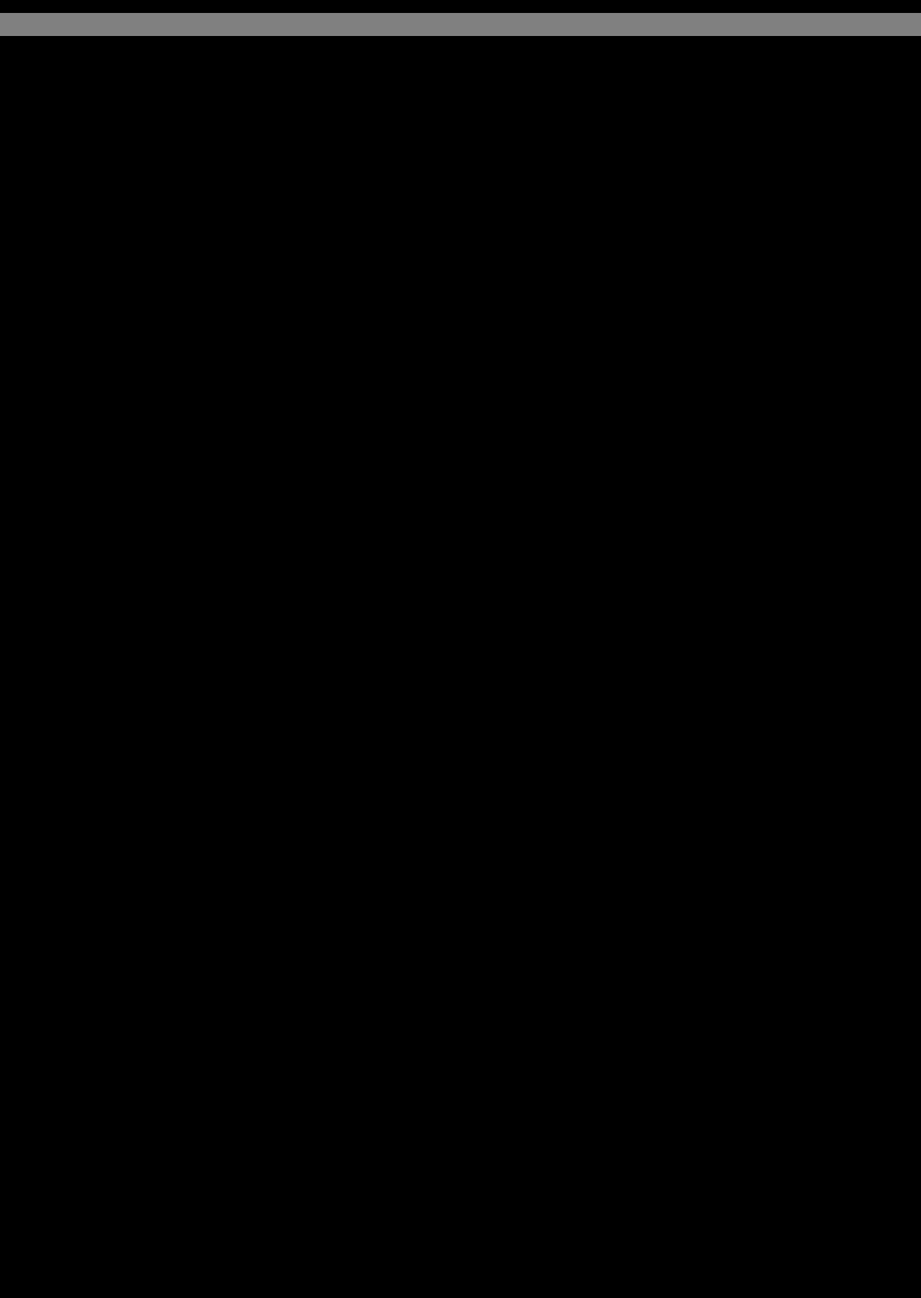
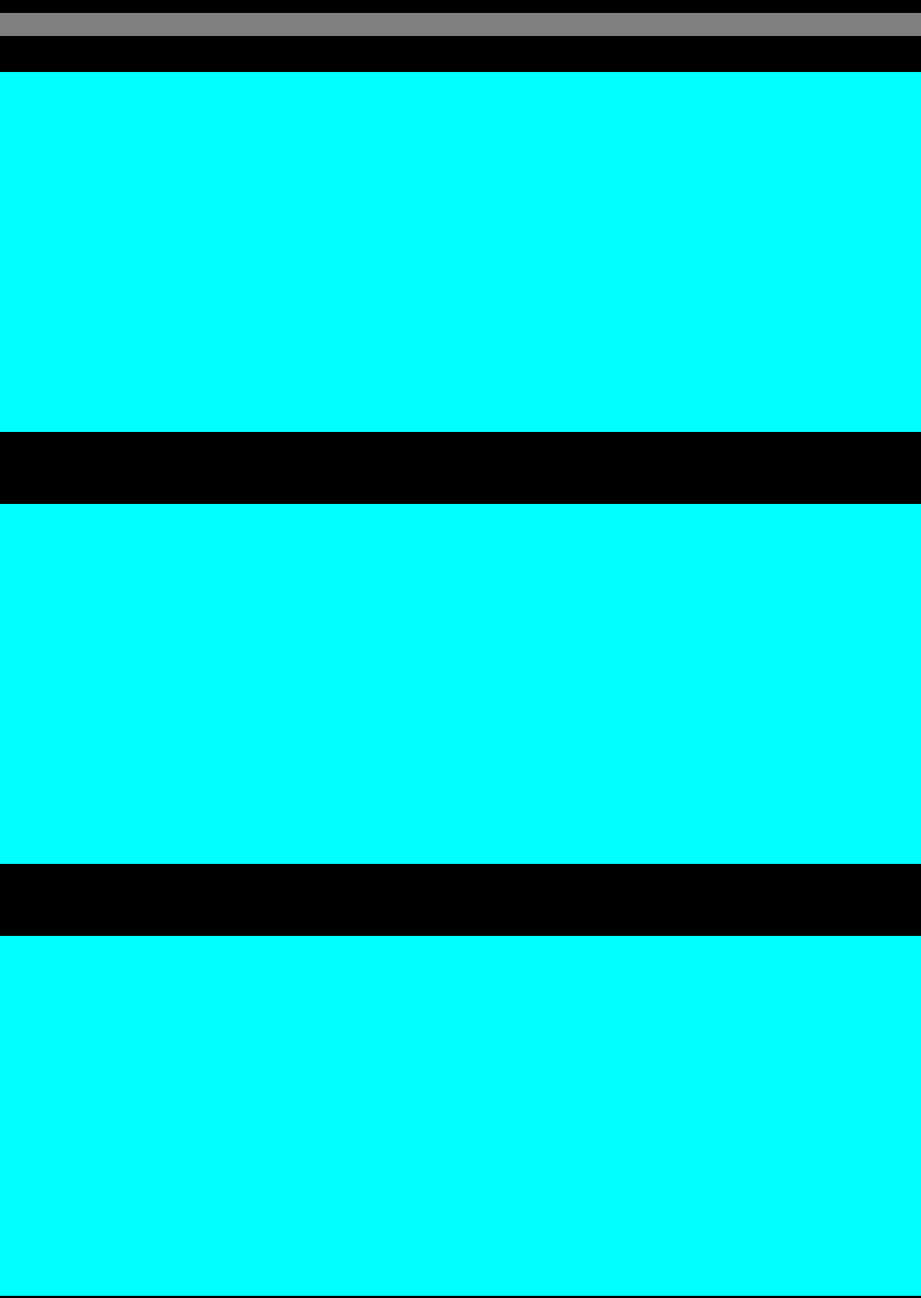
Before and after one commit to Nischith2004/Prasunet_WD_01, a plain HTML site: page index.html in a window 1280 px wide. Shown: the top 1803 px of the page at 72% size. Before the commit the page ends 800 px from the top, so only its background shows below. Drawn offline with Linux system fonts and the light colour scheme.

Commit message:
styling nav

```diff
--- a/css.css
+++ b/css.css
@@ -4,7 +4,16 @@
   background-color: black;
 }
 #mynavbar {
+  margin-top: 0px;
   background-color: rgba(255, 255, 255, 0.5);
   height: 50px;
   width: 100%;
+  position: fixed;
+  top: 0px;
 }
+div {
+  margin-top: 100px;
+  background-color: aqua;
+  height: 500px;
+  width: 100%;
+}
--- a/index.html
+++ b/index.html
@@ -12,6 +12,10 @@
         <li></li>
       </ul>
     </nav>
+    <div class="content"></div>
+    <div class="service"></div>
+    <div class="contact"></div>
+    <div class="homepage"></div>
     <script src="js.js"></script>
   </body>
 </html>
```
